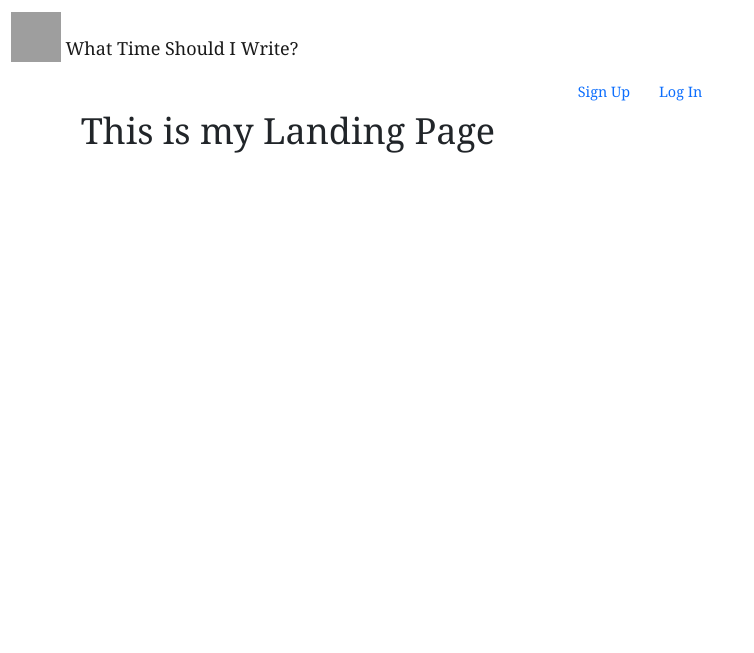
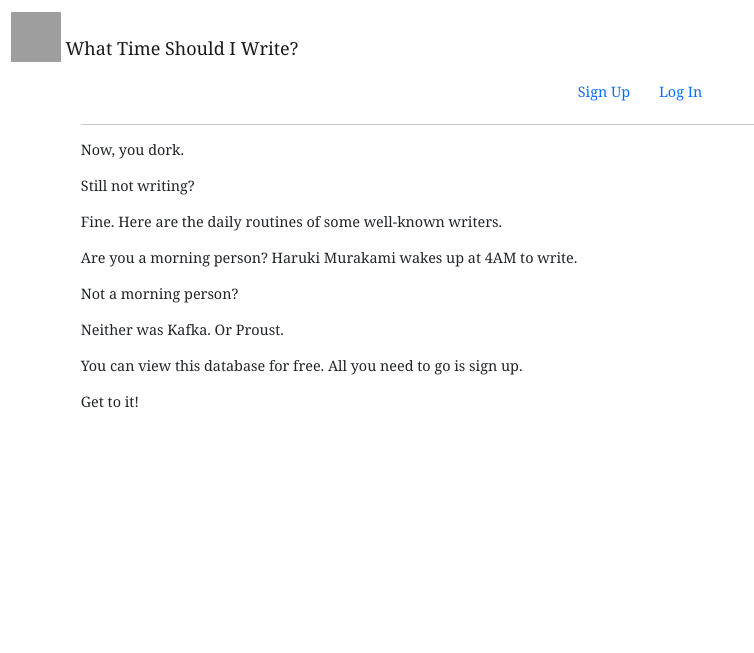
Before and after one commit to bg-write/what-time-should-i-write, a Django app: page / in a window 1280 px wide. Shown: the top 653 px of the page, without its empty margins (0-754 px from the left). Run offline with Django 3.2, Linux system fonts and the light colour scheme; grey boxes are pictures that could not be loaded.

Commit message:
Update styling HTML

```diff
--- a/main_app/templates/base.html
+++ b/main_app/templates/base.html
@@ -41,10 +41,11 @@
 		</nav>
 
 		<ul class="nav justify-content-center">
-			{% if user.is_authenticated %}
+			{% if user.is_authenticated %} {% comment %}
 			<li class="nav-item">
 				<a class="nav-link active" aria-current="page" href="/">Home</a>
 			</li>
+			{% endcomment %}
 			<li class="nav-item">
 				<a class="nav-link active" aria-current="page" href="{% url 'about' %}"
 					>About</a
--- a/main_app/templates/home.html
+++ b/main_app/templates/home.html
@@ -1,3 +1,15 @@
 {% extends 'base.html' %} {% block content %}
-<h1>This is my Landing Page</h1>
+<hr />
+<div>
+	<p>Now, you dork.</p>
+	<p>Still not writing?</p>
+	<p>Fine. Here are the daily routines of some well-known writers.</p>
+	<p>Are you a morning person? Haruki Murakami wakes up at 4AM to write.</p>
+	<p>Not a morning person?</p>
+	<p>Neither was Kafka. Or Proust.</p>
+    <p>You can view this database for free. All you need to go is sign up.</p>
+    <p>Get to it!</p>
+</div>
+
+
 {% endblock %}
```
Also changed, not shown: main_app/templates/writers/detail.html (+11 -6 lines).
